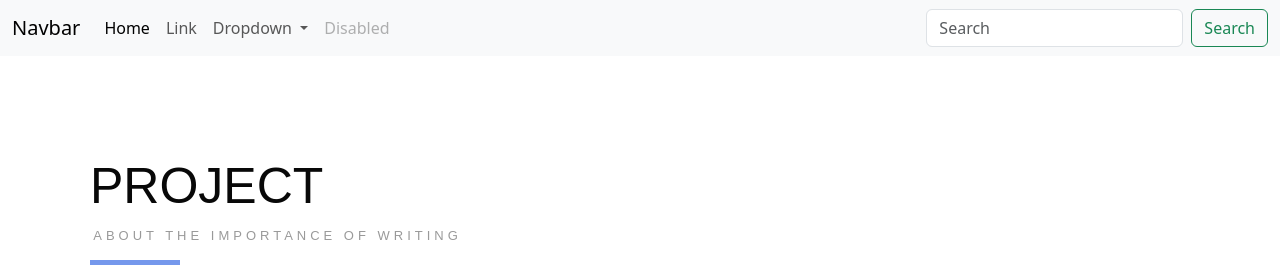
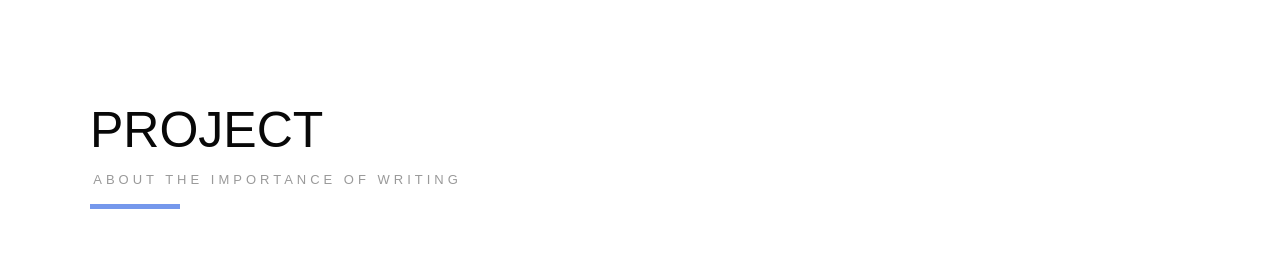
Before and after one commit to hobyyy/noonaProject_fff, a plain HTML site: page project/index.html in a window 1280 px wide. Shown: the top 272 px of the page. Drawn offline with nearby package versions, Linux system fonts and the light colour scheme.

Commit message:
nav delete

```diff
--- a/project/index.html
+++ b/project/index.html
@@ -13,67 +13,6 @@
     <link href="style.css" rel="stylesheet" type="text/css" />
   </head>
   <body>
-    <!--개인 작업이라 nav바 때문에 임의로 배치했습니다.-->
-    <nav class="navbar navbar-expand-lg bg-body-tertiary">
-      <div class="container-fluid">
-        <a class="navbar-brand" href="#">Navbar</a>
-        <button
-          class="navbar-toggler"
-          type="button"
-          data-bs-toggle="collapse"
-          data-bs-target="#navbarSupportedContent"
-          aria-controls="navbarSupportedContent"
-          aria-expanded="false"
-          aria-label="Toggle navigation"
-        >
-          <span class="navbar-toggler-icon"></span>
-        </button>
-        <div class="collapse navbar-collapse" id="navbarSupportedContent">
-          <ul class="navbar-nav me-auto mb-2 mb-lg-0">
-            <li class="nav-item">
-              <a class="nav-link active" aria-current="page" href="#">Home</a>
-            </li>
-            <li class="nav-item">
-              <a class="nav-link" href="#">Link</a>
-            </li>
-            <li class="nav-item dropdown">
-              <a
-                class="nav-link dropdown-toggle"
-                href="#"
-                role="button"
-                data-bs-toggle="dropdown"
-                aria-expanded="false"
-              >
-                Dropdown
-              </a>
-              <ul class="dropdown-menu">
-                <li><a class="dropdown-item" href="#">Action</a></li>
-                <li><a class="dropdown-item" href="#">Another action</a></li>
-                <li><hr class="dropdown-divider" /></li>
-                <li>
-                  <a class="dropdown-item" href="#">Something else here</a>
-                </li>
-              </ul>
-            </li>
-            <li class="nav-item">
-              <a class="nav-link disabled" aria-disabled="true">Disabled</a>
-            </li>
-          </ul>
-          <form class="d-flex" role="search">
-            <input
-              class="form-control me-2"
-              type="search"
-              placeholder="Search"
-              aria-label="Search"
-            />
-            <button class="btn btn-outline-success" type="submit">
-              Search
-            </button>
-          </form>
-        </div>
-      </div>
-    </nav>
-
     <!--프로젝트 글자 들어가는 헤더 박스 -->
     <div class="project-box">
       <h1>
```
